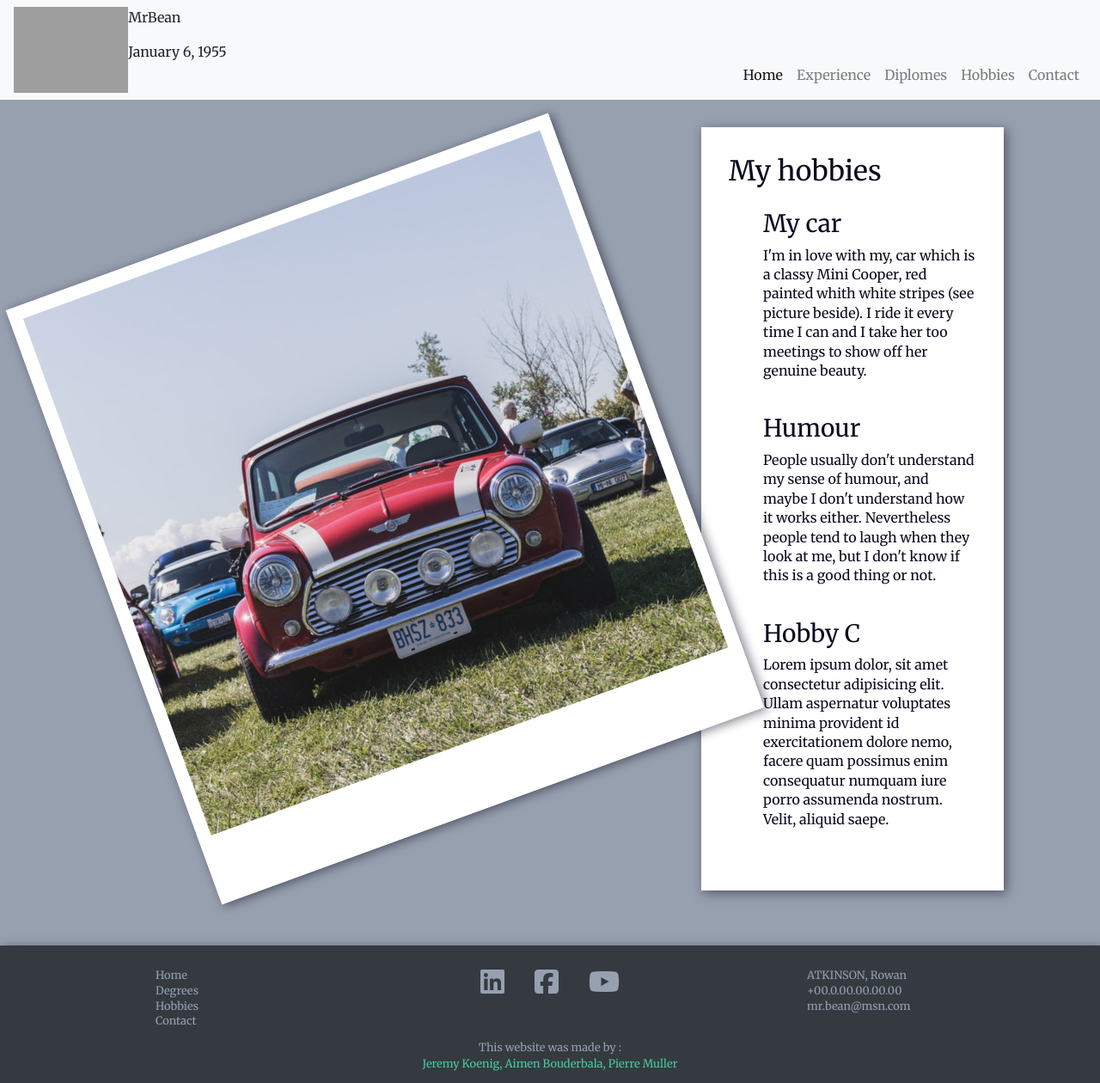
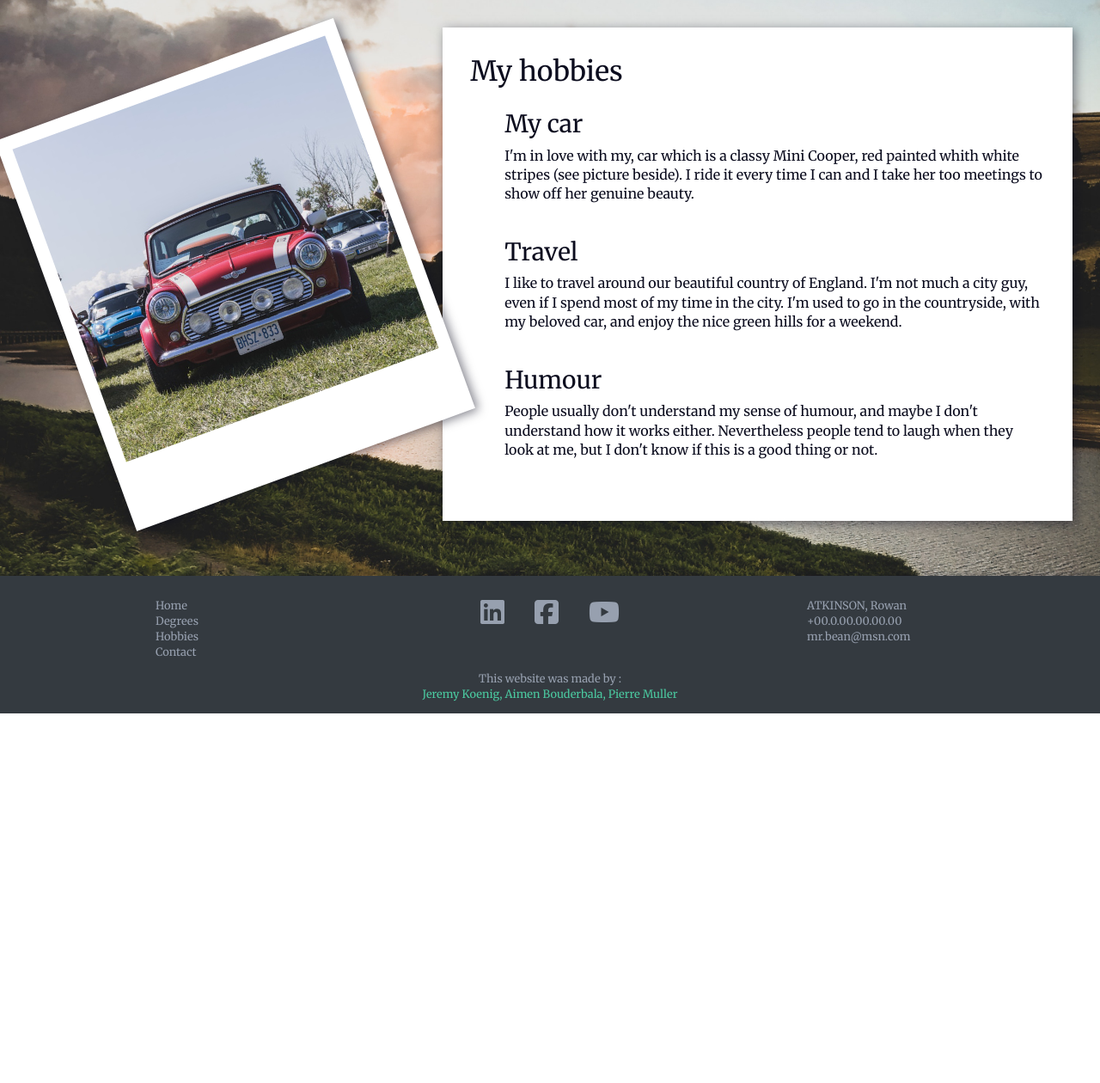
Before and after one commit to kiw808/ResumePHP, a PHP site: page /hobbies.html in a window 1280 px wide. Shown: the whole page at 86% size. After the commit the page ends 830 px from the top, so only its background shows below. Run offline with PHP 8.4, Linux system fonts and the light colour scheme; some libraries are stand-ins or nearby versions; grey boxes are pictures that could not be loaded.

Commit message:
modif contenu + modif responsive

```diff
--- a/css/footer.css
+++ b/css/footer.css
@@ -1,8 +1,13 @@
+html {
+  height: 100%;
+}
+body {
+  min-height: 100%;
+}
 /* Footer style */
 footer {
   margin-top: auto;
   height: 10rem;
-  /* background-color: rgba(11, 12, 30, 1); */
   background-color: #343a40;
   box-shadow: 3px 3px 12px rgba(11, 12, 30, .5);
 
@@ -73,6 +78,7 @@ footer p, li {
 
 @media only screen and (max-width: 990px) {
   footer {
+    margin-top: 2rem;
     height: auto;
     width: 100%;
   }
--- a/css/hobbies.css
+++ b/css/hobbies.css
@@ -3,12 +3,17 @@
 }
 html {
   height: 100%;
+  width: 100%;
 }
 body {
   min-height: 100%;
+  background-image: url("../img/eng_landscape.jpg");
+  background-color: rgba(151, 160, 175, 1);         /* gris clair */
+  background-repeat: no-repeat;
+  background-position: center;
+  background-size: 100%;
   display: flex;
   flex-direction: column;
-  background-color: rgba(151, 160, 175, 1);
 }
 h2 {
   margin-bottom: .8em;
@@ -25,43 +30,55 @@ a:hover {
 
 /* main content */
 .body-layout {
-  width: 70rem;
-  margin: 0 auto;
+  width: 100%;
+  margin: 2em auto;
+  padding: 0 2em;
   padding-bottom: 2rem;
-
   display: flex;
-}
-.main-content li {
-  margin-bottom: 2.5em;
-
 }
 .contenu {
   margin: 2em;
   padding: 2em;
   background-color: #FFFFFF;
-  color: rgba(11, 12, 30, 1);
-  box-shadow: 3px 3px 12px rgba(11, 12, 30, .5);
+  color: rgba(11, 12, 30, 1);                     /* noir/bleu */
+  box-shadow: 3px 3px 12px rgba(11, 12, 30, .5);  /* noir/bleu */
+}
+.main-content li {
+  margin-bottom: 2.5em;
 }
 .main-illu {
-  width: 60rem;
+  width: 65rem;
   padding: 1em 1em 5em;
   background-color: #FFFFFF;
+  -webkit-transform: rotate(-20deg);
+  -ms-transform: rotate(-20deg);
   transform: rotate(-20deg);
+
+  -ms-flex-item-align: center;
+
+  -ms-grid-row-align: center;
 
   align-self: center;
 }
+.photo {
+  width: 100%;
+}
 .main-content {
-  margin-left: 0;
+  margin: 0;
 }
 
 /* Responsive tablet */
 @media only screen and (max-width: 990px) {
+  body {
+    background-size: auto;
+  }
   .body-layout {
     width: 90%;
+    padding: 0;
     flex-direction: column;
   }
   .main-content {
-    margin: 2em 0 auto;
+    margin: 0 auto;
   }
   .main-illu{
     order: 1;
--- a/css/index.css
+++ /dev/null
@@ -1,52 +0,0 @@
-*{
-	font-family: 'Merriweather', serif;
-}
-
-.pos-f-t{
-	display: none;
-}
-
-.JK-nav{
-	justify-content: right;
-	margin-top: 58px;
-}
-
-.JK-imgNavBar{
-	display: flex;
-	flex-direction: row;
-	width: 500px;
-	height: 100px;
-	opacity: 1;
-}
-
-#JK-mrBean{
-	height: 100px;
-	width: auto;
-}
-
-@media screen and (max-width: 990px) {
-	.bg-light{
-		display: none;
-	}
-
-	.pos-f-t{
-		display: inline;
-	}
-
-	/*.JK-navBack{
-		background-color: #f8f9fa !important;
-	}*/
-
-	a{
-		color: #FFF;
-	}
-
-	a:hover{
-		color: gray;
-	}
-
-	ul{
-		align-items: center;
-	}
-
-}
--- a/hobbies.html
+++ b/hobbies.html
@@ -9,80 +9,18 @@
     <link rel="stylesheet" href="https://stackpath.bootstrapcdn.com/bootstrap/4.4.1/css/bootstrap.min.css" integrity="sha384-Vkoo8x4CGsO3+Hhxv8T/Q5PaXtkKtu6ug5TOeNV6gBiFeWPGFN9MuhOf23Q9Ifjh" crossorigin="anonymous">
 
     <!-- Personnal CSS -->
-    <link rel="stylesheet" href="css/index.css">
     <link rel="stylesheet" href="css/hobbies.css">
     <link rel="stylesheet" href="css/footer.css">
     <link href="https://fonts.googleapis.com/css?family=Merriweather&display=swap" rel="stylesheet">
     <title>Rowan Atkinson - CV</title>
   </head>
   <body>
-    <header>
-      <!--Mnu classic-->
-      <nav class="navbar navbar-expand-lg navbar-light bg-light">
-        <div class="JK-imgNavBar">
-          <img id="JK-mrBean" src="https://cdn.pixabay.com/photo/2016/04/01/09/07/grimace-1299164_1280.png" alt="Portrait de Rowan Atkinson alias MrBean">
-          <div>
-            <p class="return">
-            MrBean
-            </p>
-            <p class="return">
-            January 6, 1955
-            </p>
-          </div>
-        </div>
-        <div class="collapse navbar-collapse JK-nav" id="navbarNav">
-          <ul class="navbar-nav">
-              <li class="nav-item active">
-                <a class="nav-link" href="index.html">Home <span class="sr-only">(current)</span></a>
-              </li>
-              <li class="nav-item">
-                <a class="nav-link" href="#">Experience</a>
-              </li>
-              <li class="nav-item">
-                <a class="nav-link" href="diplomes.html">Diplomes</a>
-              </li>
-              <li class="nav-item">
-                <a class="nav-link" href="hobbies.html" tabindex="-1" aria-disabled="true">Hobbies</a>
-              </li>
-              <li class="nav-item">
-                <a class="nav-link" href="contact.html" tabindex="-1" aria-disabled="true">Contact</a>
-              </li>
-          </ul>
-        </div>
-      </nav>
-      <!--Menu Burger-->
-      <div class="pos-f-t">
-        <div class="collapse" id="navbarToggleExternalContent">
-          <div class="bg-dark p-4">
-            <ul class="navbar-nav">
-              <li class="nav-item ">
-                <a class="nav-link" href="index.html">Home <span class="sr-only">(current)</span></a>
-              </li>
-              <li class="nav-item">
-                <a class="nav-link" href="#">Experience</a>
-              </li>
-              <li class="nav-item">
-                <a class="nav-link" href="diplomes.html">Diplomes</a>
-              </li>
-              <li class="nav-item">
-                <a class="nav-link" href="hobbies.html" tabindex="-1" aria-disabled="true">Hobbies</a>
-              </li>
-              <li class="nav-item active">
-                <a class="nav-link" href="contact.html" tabindex="-1" aria-disabled="true">Contact</a>
-              </li>
-          </ul>
-          </div>
-        </div>
-        <nav class="navbar navbar-dark bg-dark JK-navBack">
-          <button class="navbar-toggler" type="button" data-toggle="collapse" data-target="#navbarToggleExternalContent" aria-controls="navbarToggleExternalContent" aria-expanded="false" aria-label="Toggle navigation">
-            <span class="navbar-toggler-icon"></span>
-          </button>
-        </nav>
-      </div>
-    </header>
+
     <!-- Hobbies -->
     <section class="body-layout">
-      <img class="main-illu contenu" src="img/mini_red.png" alt="mini cooper red, white stripes">
+      <div class="main-illu contenu">
+        <img class="photo" src="img/mini_red.png" alt="mini cooper red, white stripes">
+      </div>
       <main class="main-content contenu">
         <h2>My hobbies</h2>
         <article>
@@ -92,18 +30,17 @@
               <p>I'm in love with my, car which is a classy Mini Cooper, red painted whith white stripes (see picture beside). I ride it every time I can and I take her too meetings to show off her genuine beauty.</p>
             </li>
             <li>
+              <h3>Travel</h3>
+              <p>I like to travel around our beautiful country of England. I'm not much a city guy, even if I spend most of my time in the city. I'm used to go in the countryside, with my beloved car, and enjoy the nice green hills for a weekend.</p>
+            </li>
+            <li>
               <h3>Humour</h3>
               <p>People usually don't understand my sense of humour, and maybe I don't understand how it works either. Nevertheless people tend to laugh when they look at me, but I don't know if this is a good thing or not.</p>
-            </li>
-            <li>
-              <h3>Hobby C</h3>
-              <p>Lorem ipsum dolor, sit amet consectetur adipisicing elit. Ullam aspernatur voluptates minima provident id exercitationem dolore nemo, facere quam possimus enim consequatur numquam iure porro assumenda nostrum. Velit, aliquid saepe.</p>
             </li>
           </ul>
         </article>
       </main>
     </section>
-
     <!-- Footer -->
     <footer>
       <div class="footer-content">
```
Also changed, not shown: index.html (deleted, +0 -45 lines), palette_mrBean03.scss (deleted, +0 -15 lines), css/contact.css (deleted), img/eng_landscape.jpg (added), 1 other file.
